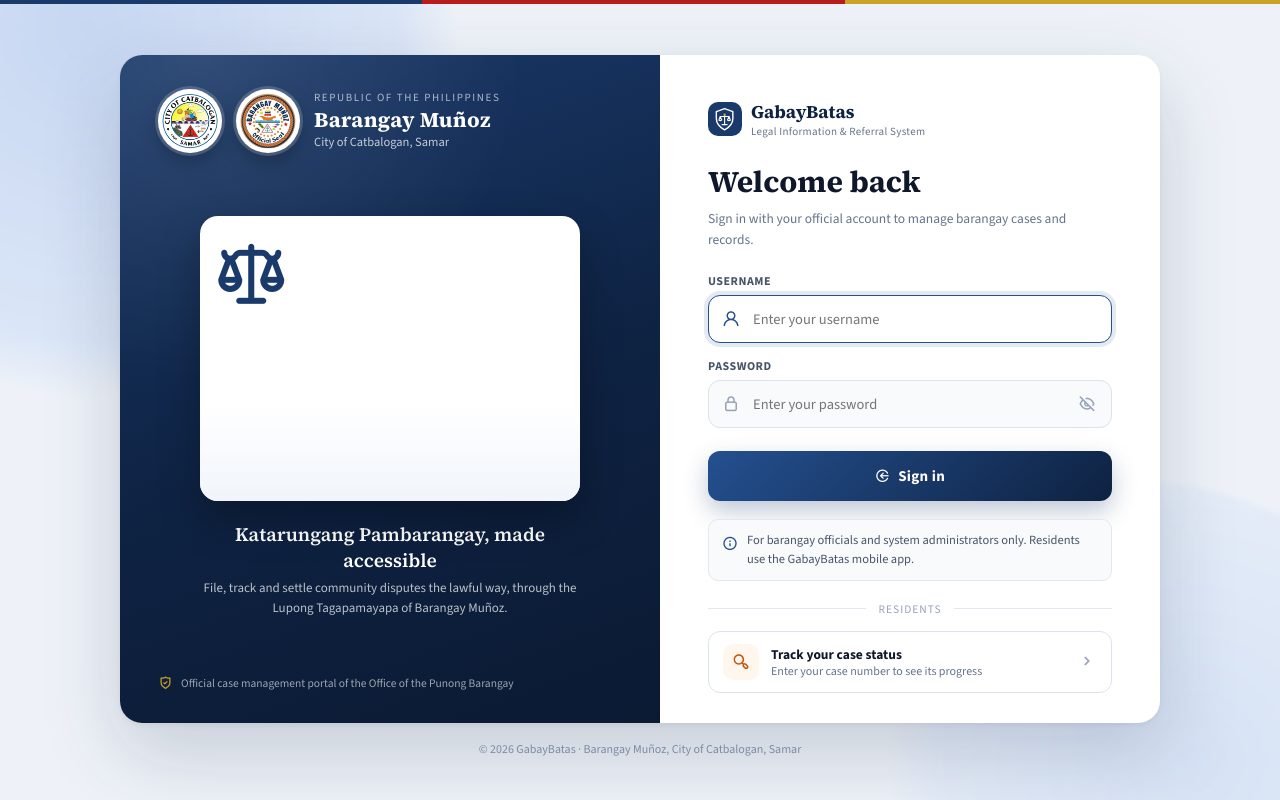
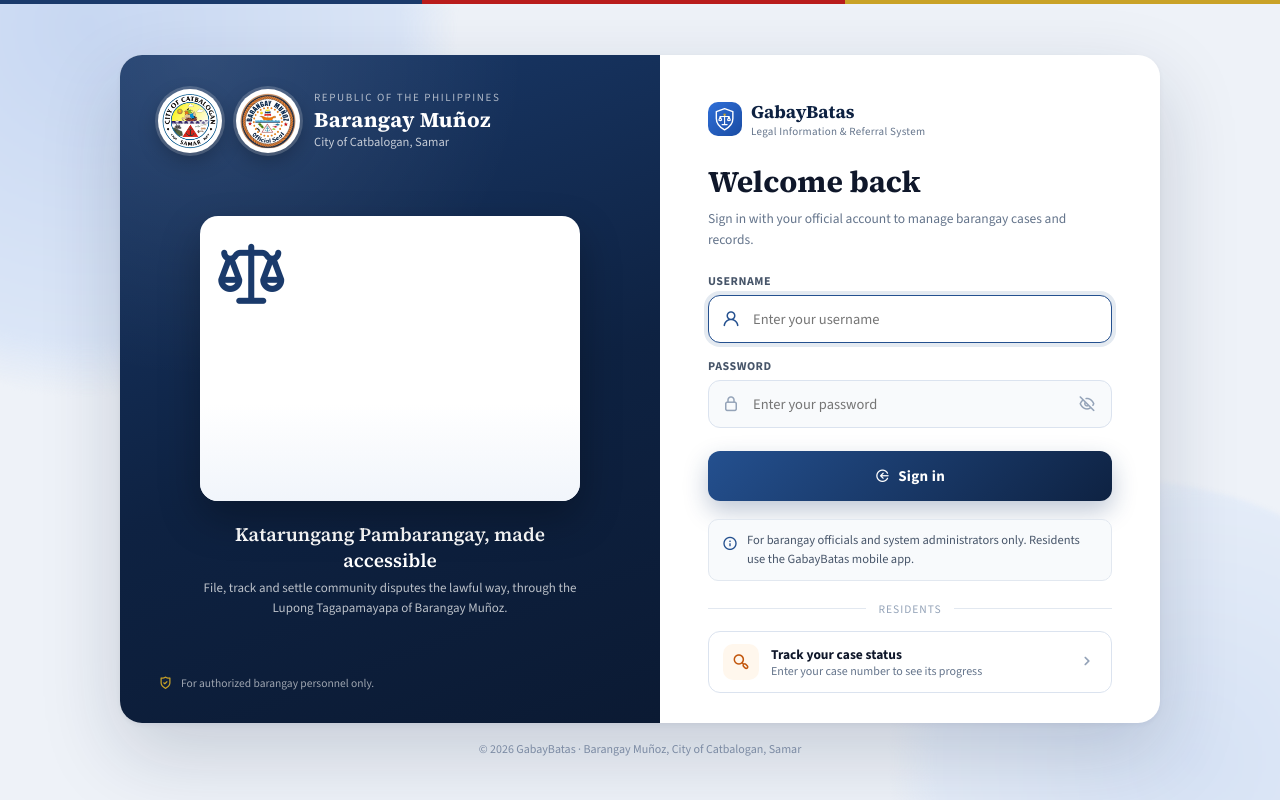
Before and after one commit to TamTam-hub/gabaybatas_web, a PHP site: page /gabaybatas_barangay/login.php in a window 1280 px wide. Run offline with PHP 8.4, Linux system fonts and the light colour scheme.

Commit message:
Login page: Royal Blue logo and tab icon, personnel-only footer
- GabayBatas mark and browser-tab icons use the app's Royal Blue colours
- Footer line: "For authorized barangay personnel only."

Co-Authored-By: Claude Opus 5.5 <noreply@anthropic.com>

```diff
--- a/login.php
+++ b/login.php
@@ -130,7 +130,7 @@ body::after { width: 560px; height: 560px; bottom: -240px; right: -140px; backgr
 /* ── Right: sign in ── */
 .panel { display: flex; flex-direction: column; justify-content: center; padding: 44px 48px 30px; }
 .app-mark { display: inline-flex; align-items: center; gap: 9px; margin-bottom: 26px; }
-.app-mark i { width: 34px; height: 34px; border-radius: 10px; display: grid; place-items: center; background: var(--navy-700); color: #fff; font-size: 18px; }
+.app-mark i { width: 34px; height: 34px; border-radius: 10px; display: grid; place-items: center; background: linear-gradient(135deg, #2f6fd8, #1a4ca3); color: #fff; font-size: 18px; }
 .app-mark b { font-family: 'Source Serif 4', serif; font-size: 18px; color: var(--navy-800); }
 .app-mark small { display: block; font-size: 11px; color: var(--muted); letter-spacing: .3px; }
 .panel h1 { font-family: 'Source Serif 4', serif; font-size: 30px; font-weight: 700; color: var(--ink); line-height: 1.15; }
@@ -214,7 +214,7 @@ body::after { width: 560px; height: 560px; bottom: -240px; right: -140px; backgr
             </div>
         </div>
 
-        <div class="brand-foot"><i class="uil uil-shield-check"></i> Official case management portal of the Office of the Punong Barangay</div>
+        <div class="brand-foot"><i class="uil uil-shield-check"></i> For authorized barangay personnel only.</div>
     </section>
 
     <section class="panel">
```
Also changed, not shown: images/apple-touch-icon.png, images/favicon-32.png, images/favicon.svg.
